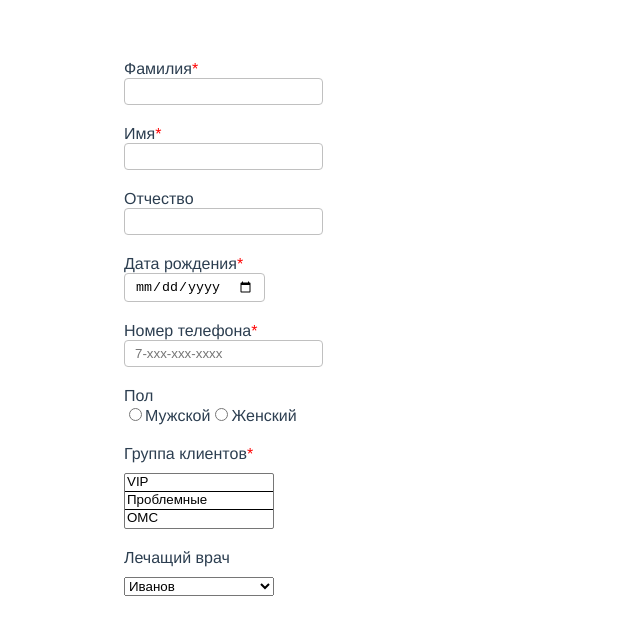
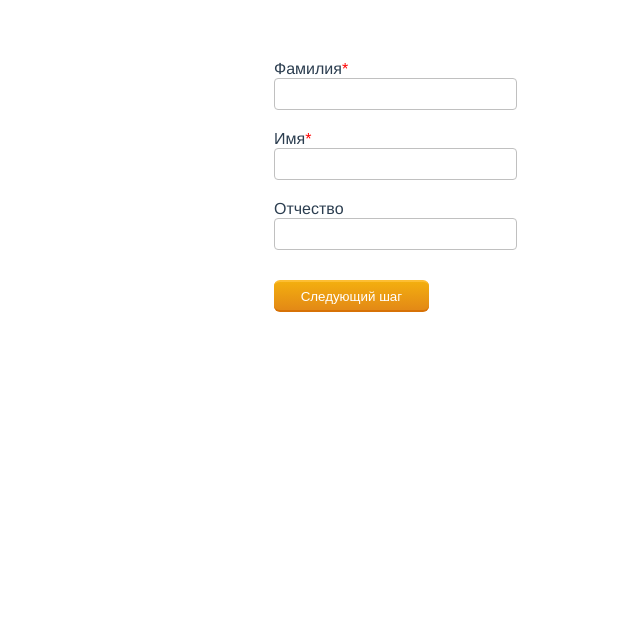
Before and after one commit to ToNi310558/create-a-client, a Vue app: page / in a window 1280 px wide. Shown: the top 630 px of the page, without its empty margins (166-806 px from the left). Built offline with nearby package versions, Linux system fonts and the light colour scheme.

Commit message:
completion of the first block

```diff
--- a/src/App.vue
+++ b/src/App.vue
@@ -22,6 +22,6 @@ export default {
   -moz-osx-font-smoothing: grayscale;
   color: #2c3e50;
   margin: 60px auto;
-  width: 700px;
+  width: 400px;
 }
 </style>
--- a/src/components/CreatePage.vue
+++ b/src/components/CreatePage.vue
@@ -1,28 +1,33 @@
 <template>
   <div class="hello">
-    <div>
 
+    <div class="step" v-show="step === 1">
          <div class="form-group" :class="{ 'form-group--error': $v.surname.$error }">
              <label class="form__label">Фамилия<span class="error" v-if="!$v.surname.required">*</span><br>
              <input class="form__input" v-model.trim="surname" @input="setSurname($event.target.value)" type="text"/></label>
+         </div>
           <span class="error" v-if="!$v.surname.minLength"> Не менее {{$v.surname.$params.minLength.min}} букв.</span>
           <span class="error" v-if="!$v.surname.alpha"> Недопустимые символы</span>
-      </div>
 
          <div class="form-group" :class="{ 'form-group--error': $v.name.$error }">
             <label class="form__label">Имя<span class="error" v-if="!$v.name.required">*</span><br>
             <input class="form__input" v-model.trim="name" @input="setName($event.target.value)" type="text"/></label>
+          </div>
           <span class="error" v-if="!$v.name.minLength"> Не менее {{$v.name.$params.minLength.min}} букв.</span>
           <span class="error" v-if="!$v.name.alpha"> Недопустимые символы</span>
-      </div>
 
            <div class="form-group" :class="{ 'form-group--error': $v.patronymic.$error }">
              <label class="form__label">Отчество<br>
              <input class="form__input" v-model.trim="patronymic" @input="setPatronymic($event.target.value)" type="text"/></label>
+           </div>
            <span class="error" v-if="!$v.patronymic.minLength"> Не менее {{$v.patronymic.$params.minLength.min}} букв.</span>
            <span class="error" v-if="!$v.patronymic.alpha"> Недопустимые символы</span>
+
+         <button @click="nextStep" type="button" class="btn">Следующий шаг</button>
   </div>
 
+
+    <div class="step" v-show="step === 2">
          <div class="form-group" :class="{ 'form-group--error': $v.birthdate.$error }">
              <label class="form__label">Дата рождения<span class="error" v-if="!$v.birthdate.required">*</span><br>
              <input class="form__input" v-model.trim="birthdate" @input="setBirthdate($event.target.value)" type="date"/></label>
@@ -32,8 +37,8 @@
               <label class="form__label">Номер телефона<span class="error" v-if="!$v.phoneNumber.required">*</span><br>
               <input class="form__input" v-model.trim="phoneNumber" @input="setPhoneNumber($event.target.value)" type="tel"
              placeholder="7-xxx-xxx-xxxx" maxlength="14" minlength="11"/></label>
+          </div>
           <span class="error" v-if="!$v.phoneNumber.phone"> Неверно набран номер</span>
-      </div>
 
           <div class="form-group">
               <label for="gender">Пол<br>
@@ -43,8 +48,8 @@
           </div>
 
           <div class="form-group">
-          <label>Группа клиентов<span class="error" v-if="!$v.typeOfClient.required">*</span>
-          <select multiple="multiple" size="3" class="type-of-client" v-model.trim="typeOfClient">
+              <label class="form__label">Группа клиентов<span class="error" v-if="!$v.typeOfClient.required">*</span>
+                 <select multiple="multiple" size="3" class="type-of-client" v-model.trim="typeOfClient" @select="setTypeOfClient($event.target.value)">
                      <option > VIP</option>
                      <option> Проблемные</option>
                      <option> ОМС</option>
@@ -62,7 +67,19 @@
              </label>
          </div>
 
+          <div class="form-group">
+              <label for="gender">Не отправлять СМС
+                 <input type="checkbox">
+              </label>
           </div>
+
+          <button @click="backStep" type="button" class="btn">Назад</button>
+          <button @click="nextStep" type="button" class="btn">Следующий шаг</button>
+     </div>
+
+
+
+
   </div>
 </template>
 
@@ -75,12 +92,13 @@ export default {
   name: 'HelloWorld',
   data() {
     return {
+      step: 1,
       surname: '',
       name: '',
       patronymic: '',
       birthdate: '',
       phoneNumber: '',
-      typeOfClient: '',
+      typeOfClient: [ ],
     }
   },
   validations: {
@@ -132,7 +150,16 @@ export default {
       this.phoneNumber = value
       this.$v.phoneNumber.$touch()
     },
-
+  setTypeOfClient(value) {
+    this.typeOfClient = value
+    this.$v.typeOfClient.$touch()
+  },
+    nextStep() {
+      this.step++
+    },
+    backStep() {
+      this.step--
+    }
   }
 }
 </script>
@@ -140,24 +167,17 @@ export default {
 
 <style scoped lang="scss">
 .form-group{
-  margin-bottom: 20px;
+  margin-top: 20px;
 }
 input {
   border: 1px solid silver;
   border-radius: 4px;
   background: white;
   padding: 5px 10px;
+  font-size: 17px;
 }
 .error {
   color: red;
-}
-
-.valid {
-  border-color: #5A5;
-  background: #EFE;
-}
-.valid:focus {
-  outline-color: #8E8;
 }
   .type-of-client{
     display: block;
@@ -171,4 +191,21 @@ input {
   option:last-child{
     border-bottom: none;
   }
+.btn{
+  display: inline-block;
+  color: white;
+  text-decoration: none;
+  padding: .5em 2em;
+  outline: none;
+  border-width: 2px 0;
+  border-style: solid none;
+  border-color: #FDBE33 #000 #D77206;
+  border-radius: 6px;
+  background: linear-gradient(#F3AE0F, #E38916) #E38916;
+  transition: 0.2s;
+  margin-right: 40px;
+  margin-top: 30px;
+}
+.btn:hover { background: linear-gradient(#f5ae00, #f59500) #f5ae00; }
+.btn:active { background: linear-gradient(#f59500, #f5ae00) #f59500; }
 </style>
```
Lines whose indentation alone changed are shown as unchanged.
